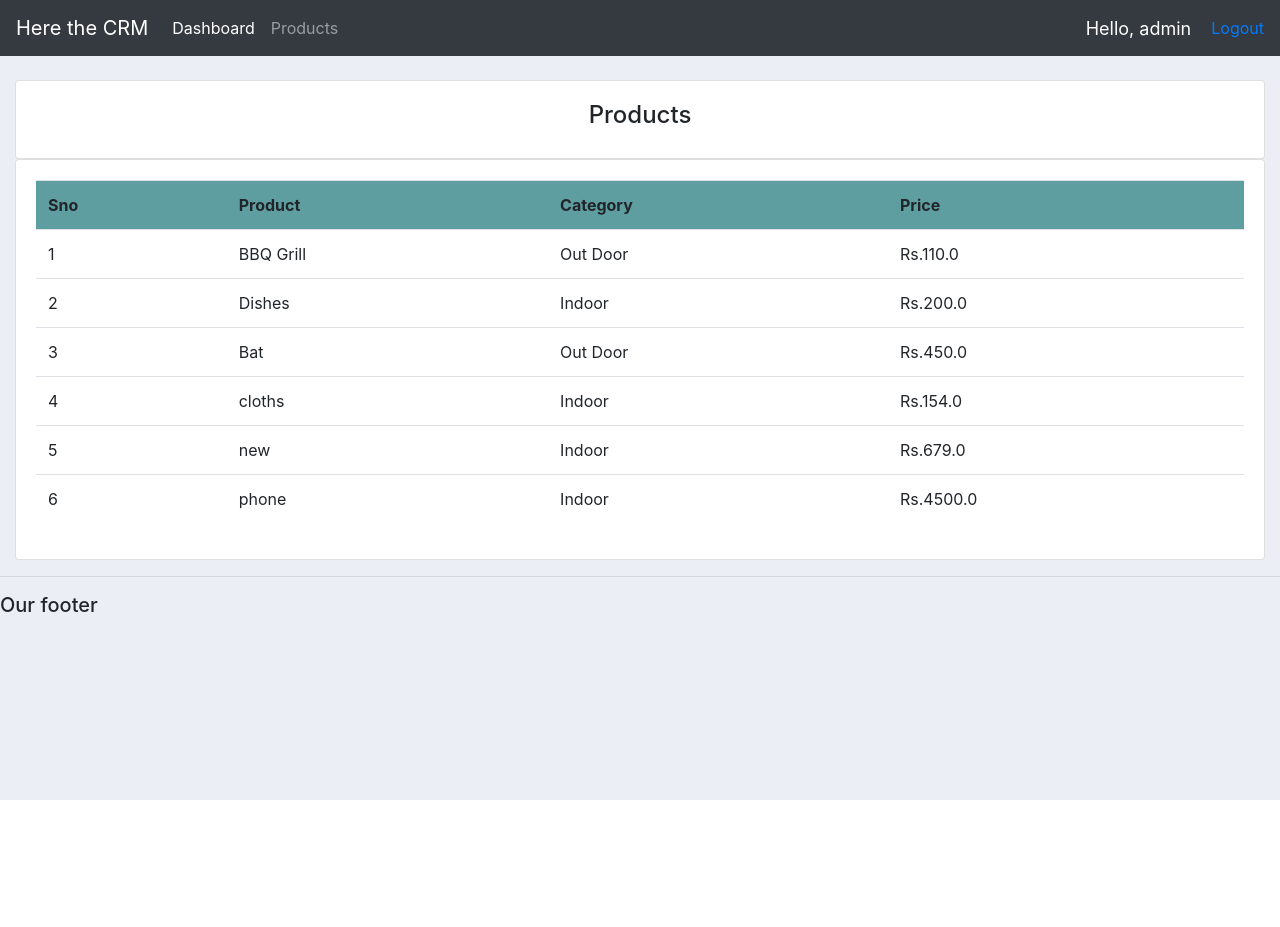
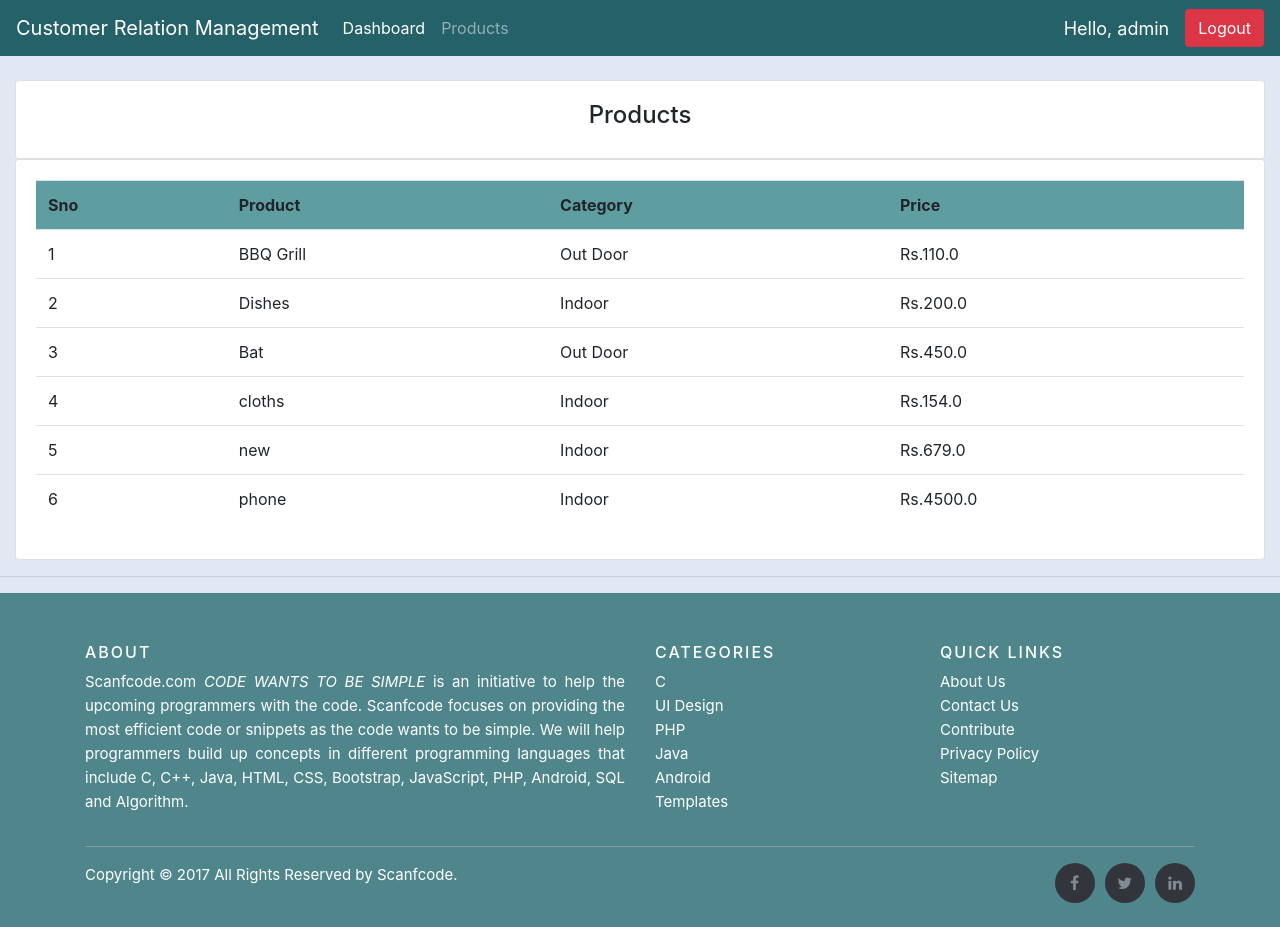
Before and after one commit to furkhan26/customer-relation-mgnt-django, a Django app: page /products/ in a window 1280 px wide. Before the commit the page ends 800 px from the top, so only its background shows below. Run offline with Django 3.2, Linux system fonts and the light colour scheme; a user stored in the database is signed in; data comes from the database, SQL or seed files in the repository; both versions use the stored data as it was after the commit; some libraries are stand-ins or nearby versions.

Commit message:
UI updated

```diff
--- a/accounts/templates/accounts/main.html
+++ b/accounts/templates/accounts/main.html
@@ -7,9 +7,17 @@
 <head>
 
 	<title>CRM</title>
+<link rel="stylesheet" type="text/css" href="https://cdn.datatables.net/1.10.24/css/jquery.dataTables.css">
+<script src="https://ajax.googleapis.com/ajax/libs/jquery/3.5.1/jquery.min.js"></script>
+<script type="text/javascript" charset="utf8" src="https://cdn.datatables.net/1.10.24/js/jquery.dataTables.js"></script>
+<link rel="stylesheet" href="https://maxcdn.bootstrapcdn.com/bootstrap/4.5.2/css/bootstrap.min.css">
+<script src="https://cdnjs.cloudflare.com/ajax/libs/popper.js/1.16.0/umd/popper.min.js"></script>
+<script src="https://maxcdn.bootstrapcdn.com/bootstrap/4.5.2/js/bootstrap.min.js"></script>
+   <link rel="stylesheet" type="text/css" href="{% static '/css/main.css' %}">
+<!-- Font Awesome -->
+<link rel="stylesheet" href="https://use.fontawesome.com/releases/v5.8.2/css/all.css">
+<link rel="stylesheet" href="https://cdnjs.cloudflare.com/ajax/libs/font-awesome/4.7.0/css/font-awesome.min.css">
 
-   <link rel="stylesheet" href="https://stackpath.bootstrapcdn.com/bootstrap/4.3.1/css/bootstrap.min.css" integrity="sha384-ggOyR0iXCbMQv3Xipma34MD+dH/1fQ784/j6cY/iJTQUOhcWr7x9JvoRxT2MZw1T" crossorigin="anonymous">
-	<link rel="stylesheet" type="text/css" href="{% static '/css/main.css' %}">
 
 </head>
 
@@ -20,12 +28,59 @@
 	{% endblock %}
     </div>
 	<hr>
-	<h5>Our footer</h5>
+	  <!-- Site footer -->
+	  <footer class="site-footer">
+		<div class="container">
+		  <div class="row">
+			<div class="col-sm-12 col-md-6">
+			  <h6>About</h6>
+			  <p class="text-justify">Scanfcode.com <i>CODE WANTS TO BE SIMPLE </i> is an initiative  to help the upcoming programmers with the code. Scanfcode focuses on providing the most efficient code or snippets as the code wants to be simple. We will help programmers build up concepts in different programming languages that include C, C++, Java, HTML, CSS, Bootstrap, JavaScript, PHP, Android, SQL and Algorithm.</p>
+			</div>
+
+			<div class="col-xs-6 col-md-3">
+			  <h6>Categories</h6>
+			  <ul class="footer-links">
+				<li><a href="http://scanfcode.com/category/c-language/">C</a></li>
+				<li><a href="http://scanfcode.com/category/front-end-development/">UI Design</a></li>
+				<li><a href="http://scanfcode.com/category/back-end-development/">PHP</a></li>
+				<li><a href="http://scanfcode.com/category/java-programming-language/">Java</a></li>
+				<li><a href="http://scanfcode.com/category/android/">Android</a></li>
+				<li><a href="http://scanfcode.com/category/templates/">Templates</a></li>
+			  </ul>
+			</div>
+
+			<div class="col-xs-6 col-md-3">
+			  <h6>Quick Links</h6>
+			  <ul class="footer-links">
+				<li><a href="http://scanfcode.com/about/">About Us</a></li>
+				<li><a href="http://scanfcode.com/contact/">Contact Us</a></li>
+				<li><a href="http://scanfcode.com/contribute-at-scanfcode/">Contribute</a></li>
+				<li><a href="http://scanfcode.com/privacy-policy/">Privacy Policy</a></li>
+				<li><a href="http://scanfcode.com/sitemap/">Sitemap</a></li>
+			  </ul>
+			</div>
+		  </div>
+		  <hr>
+		</div>
+		<div class="container">
+		  <div class="row">
+			<div class="col-md-8 col-sm-6 col-xs-12">
+			  <p class="copyright-text">Copyright &copy; 2017 All Rights Reserved by
+		   <a href="#">Scanfcode</a>.
+			  </p>
+			</div>
+
+			<div class="col-md-4 col-sm-6 col-xs-12">
+			  <ul class="social-icons">
+				<li><a class="facebook" href="#"><i class="fa fa-facebook"></i></a></li>
+				<li><a class="twitter" href="#"><i class="fa fa-twitter"></i></a></li>
+				<!-- <li><a class="dribbble" href="#"><i class="fa fa-dribbble"></i></a></li> -->
+				<li><a class="linkedin" href="#"><i class="fa fa-linkedin"></i></a></li>
+			  </ul>
+			</div>
+		  </div>
+		</div>
+  </footer>
 </body>
-<script src="https://code.jquery.com/jquery-3.3.1.slim.min.js" integrity="sha384-q8i/X+965DzO0rT7abK41JStQIAqVgRVzpbzo5smXKp4YfRvH+8abtTE1Pi6jizo" crossorigin="anonymous"></script>
-
-<script src="https://cdnjs.cloudflare.com/ajax/libs/popper.js/1.14.7/umd/popper.min.js" integrity="sha384-UO2eT0CpHqdSJQ6hJty5KVphtPhzWj9WO1clHTMGa3JDZwrnQq4sF86dIHNDz0W1" crossorigin="anonymous"></script>
-
-<script src="https://stackpath.bootstrapcdn.com/bootstrap/4.6.1/js/bootstrap.min.js" integrity="sha384-JjSmVgyd0p3pXB1rRibZUAYoIIy6OrQ6VrjIEaFf/nJGzIxFDsf4x0xIM+B07jRM" crossorigin="anonymous"></script>
 
 </html>
--- a/accounts/templates/accounts/navbar.html
+++ b/accounts/templates/accounts/navbar.html
@@ -5,10 +5,16 @@
   color: #fff;
   margin-right:20px;
 }
+.profile-pic{
+  border-radius: 19px;
+}
+.navbar-dark {
+  background-color: #246168!important;
+}
 </style>
 
-<nav class="navbar navbar-expand-lg navbar-dark bg-dark">
-  <a class="navbar-brand" href="{% url 'home' %}">Here the CRM</a>
+<nav class="navbar navbar-expand-lg navbar-dark ">
+  <a class="navbar-brand" href="{% url 'home' %}">Customer Relation Management</a>
   <button class="navbar-toggler" type="button" data-toggle="collapse" data-target="#navbarNav" aria-controls="navbarNav" aria-expanded="false" aria-label="Toggle navigation">
     <span class="navbar-toggler-icon"></span>
   </button>
@@ -22,12 +28,15 @@
         <a class="nav-link" href="{% url 'products' %}">Products</a>
       </li>
       {% else %}
-      <li class="nav-item">
+      <li class="nav-item mt-2">
         <a class="nav-link" href="{% url 'account' %}">Profile setting</a>
+      </li>
+      <li class="nav-link profile-pic">
+        <img class="profile-pic rounded-2 " width='40px' height='40px' src="{{request.user.customer.profile_pic.url}}"><br>
       </li>
     {% endif %}
     </ul>
   </div>
-  <span class="hello-msg">Hello,  {{request.user}}</span>
-  <span><a href="{% url 'logout'%}" >Logout</a></span>
+  <span class="hello-msg ml-3 mr-3">Hello,  {{request.user}}</span>
+  <span><a href="{% url 'logout'%}" ><button type="button" class="btn btn-danger">Logout</button></a></span>
 </nav>
--- a/accounts/views.py
+++ b/accounts/views.py
@@ -55,6 +55,8 @@ def logoutUser(request):
 @admin_only
 def home(request):
 	orders = Order.objects.all()
+	orders_for_context = Order.objects.all()[:10]
+	orders_for_context = reversed(orders_for_context)
 	customers = Customer.objects.all()
 
 	total_customers = customers.count()
@@ -63,7 +65,7 @@ def home(request):
 	pending = orders.filter(status='Pending').count()
 
 	context = {'orders':orders,'customers':customers,'total_customers':total_customers,
-	'delivered':delivered,'total_orders':total_orders,'pending':pending}
+	'delivered':delivered,'total_orders':total_orders,'pending':pending,'orders_for_context':orders_for_context}
 
 	return render(request,'accounts/dashboard.html',context)
 
--- a/crm1/settings.py
+++ b/crm1/settings.py
@@ -127,5 +127,9 @@ MEDIA_URL = '/images/'
 STATICFILES_DIRS = [
     os.path.join(BASE_DIR,'static')
 ]
+PROJECT_ROOT = os.path.dirname(os.path.abspath(__file__))
+
+STATIC_ROOT = os.path.join(PROJECT_ROOT, 'static')
+
 
 MEDIA_ROOT = os.path.join(BASE_DIR,'static/images')
--- a/static/css/main.css
+++ b/static/css/main.css
@@ -1,36 +1,179 @@
 #logo{
-
 }
 body{
-
-			background-color: #ebeff5;
-
+	background-color: #e1e8f3;
+}
+#total-orders{
+	background-color: #4cb4c7;
+}
+#orders-delivered{
+	background-color:#4f868c!important;
+}
+#orders-pending{
+	background-color: #4f868c !important;
 }
 
 
-
-
-
-		#total-orders{
-
-			background-color: #4cb4c7;
-
+.site-footer
+{
+	background-color: #4f868c!important;
+	padding:45px 0 20px;
+  font-size:15px;
+  line-height:24px;
+  color: white;
 }
-
-
-
-
-
-		#orders-delivered{
-
-			background-color: #7abecc;
-
+.site-footer hr
+{
+  border-top-color:#bbb;
+  opacity:0.5
 }
-
-
-
-		#orders-pending{
-
-			background-color: #7CD1C0;
-
+.site-footer hr.small
+{
+  margin:20px 0
 }
+.site-footer h6
+{
+  color:#fff;
+  font-size:16px;
+  text-transform:uppercase;
+  margin-top:5px;
+  letter-spacing:2px
+}
+.site-footer a
+{
+  color:white;
+}
+.site-footer a:hover
+{
+  color:#3366cc;
+  text-decoration:none;
+}
+.footer-links
+{
+  padding-left:0;
+  list-style:none
+}
+.footer-links li
+{
+  display:block
+}
+.footer-links a
+{
+  color:white
+}
+.footer-links a:active,.footer-links a:focus,.footer-links a:hover
+{
+  color:#3366cc;
+  text-decoration:none;
+}
+.footer-links.inline li
+{
+  display:inline-block
+}
+.site-footer .social-icons
+{
+  text-align:right
+}
+.site-footer .social-icons a
+{
+  width:40px;
+  height:40px;
+  line-height:40px;
+  margin-left:6px;
+  margin-right:0;
+  border-radius:100%;
+  background-color:#33353d
+}
+.copyright-text
+{
+  margin:0
+}
+@media (max-width:991px)
+{
+  .site-footer [class^=col-]
+  {
+    margin-bottom:30px
+  }
+}
+@media (max-width:767px)
+{
+  .site-footer
+  {
+    padding-bottom:0
+  }
+  .site-footer .copyright-text,.site-footer .social-icons
+  {
+    text-align:center
+  }
+}
+.social-icons
+{
+  padding-left:0;
+  margin-bottom:0;
+  list-style:none
+}
+.social-icons li
+{
+  display:inline-block;
+  margin-bottom:4px
+}
+.social-icons li.title
+{
+  margin-right:15px;
+  text-transform:uppercase;
+  color:#96a2b2;
+  font-weight:700;
+  font-size:13px
+}
+.social-icons a{
+  background-color:#eceeef;
+  color:#818a91;
+  font-size:16px;
+  display:inline-block;
+  line-height:44px;
+  width:44px;
+  height:44px;
+  text-align:center;
+  margin-right:8px;
+  border-radius:100%;
+  -webkit-transition:all .2s linear;
+  -o-transition:all .2s linear;
+  transition:all .2s linear
+}
+.social-icons a:active,.social-icons a:focus,.social-icons a:hover
+{
+  color:#fff;
+  background-color:#29aafe
+}
+.social-icons.size-sm a
+{
+  line-height:34px;
+  height:34px;
+  width:34px;
+  font-size:14px
+}
+.social-icons a.facebook:hover
+{
+  background-color:#3b5998
+}
+.social-icons a.twitter:hover
+{
+  background-color:#00aced
+}
+.social-icons a.linkedin:hover
+{
+  background-color:#007bb6
+}
+.social-icons a.dribbble:hover
+{
+  background-color:#ea4c89
+}
+@media (max-width:767px)
+{
+  .social-icons li.title
+  {
+    display:block;
+    margin-right:0;
+    font-weight:600
+  }
+}
```
Also changed, not shown: accounts/templates/accounts/customer.html (+11 -6 lines), accounts/templates/accounts/dashboard.html (+11 -5 lines), accounts/templates/accounts/status.html (+10 -3 lines), accounts/templates/accounts/user.html (+9 -4 lines), db.sqlite3. Lines whose indentation alone changed are shown as unchanged.
